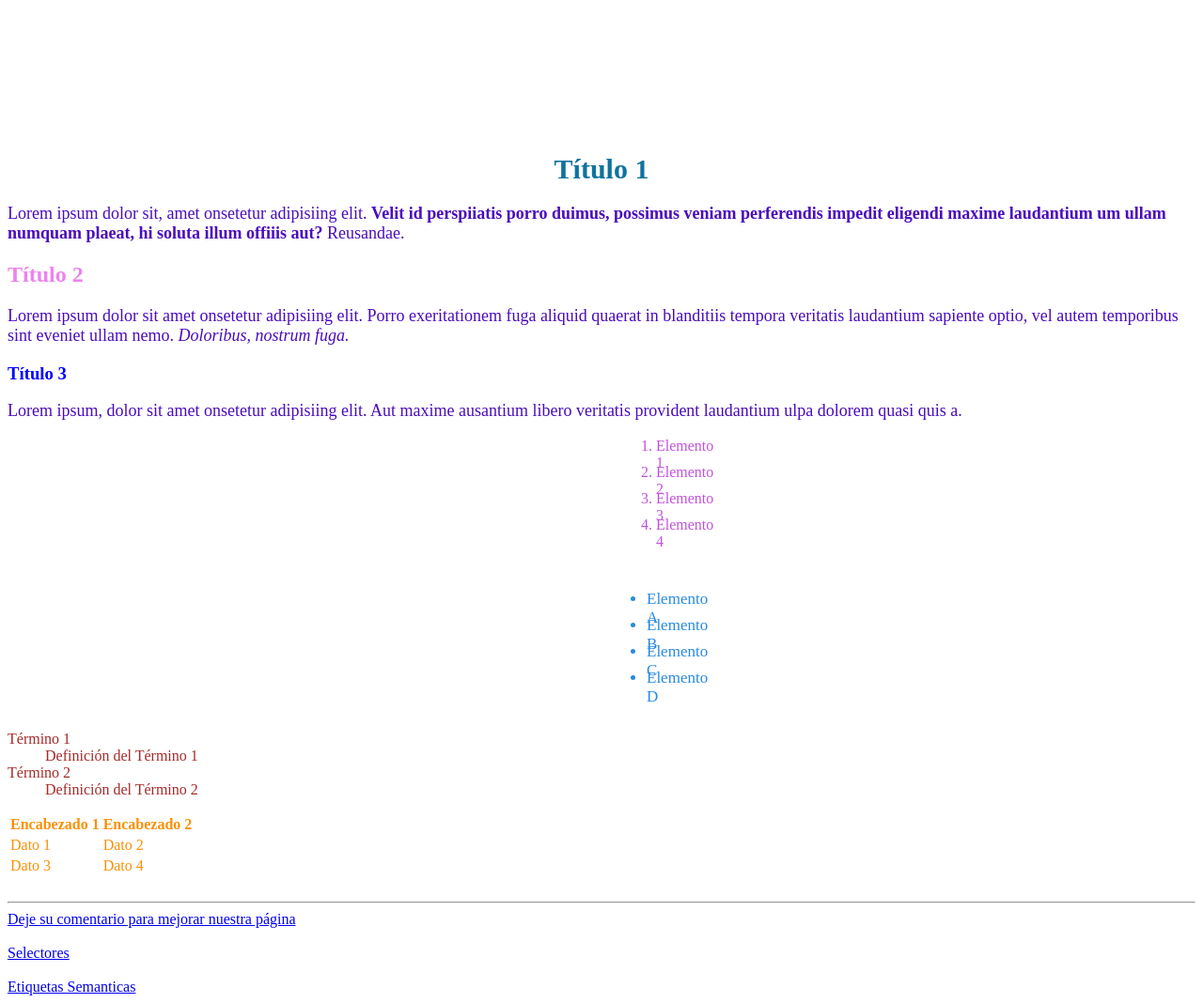
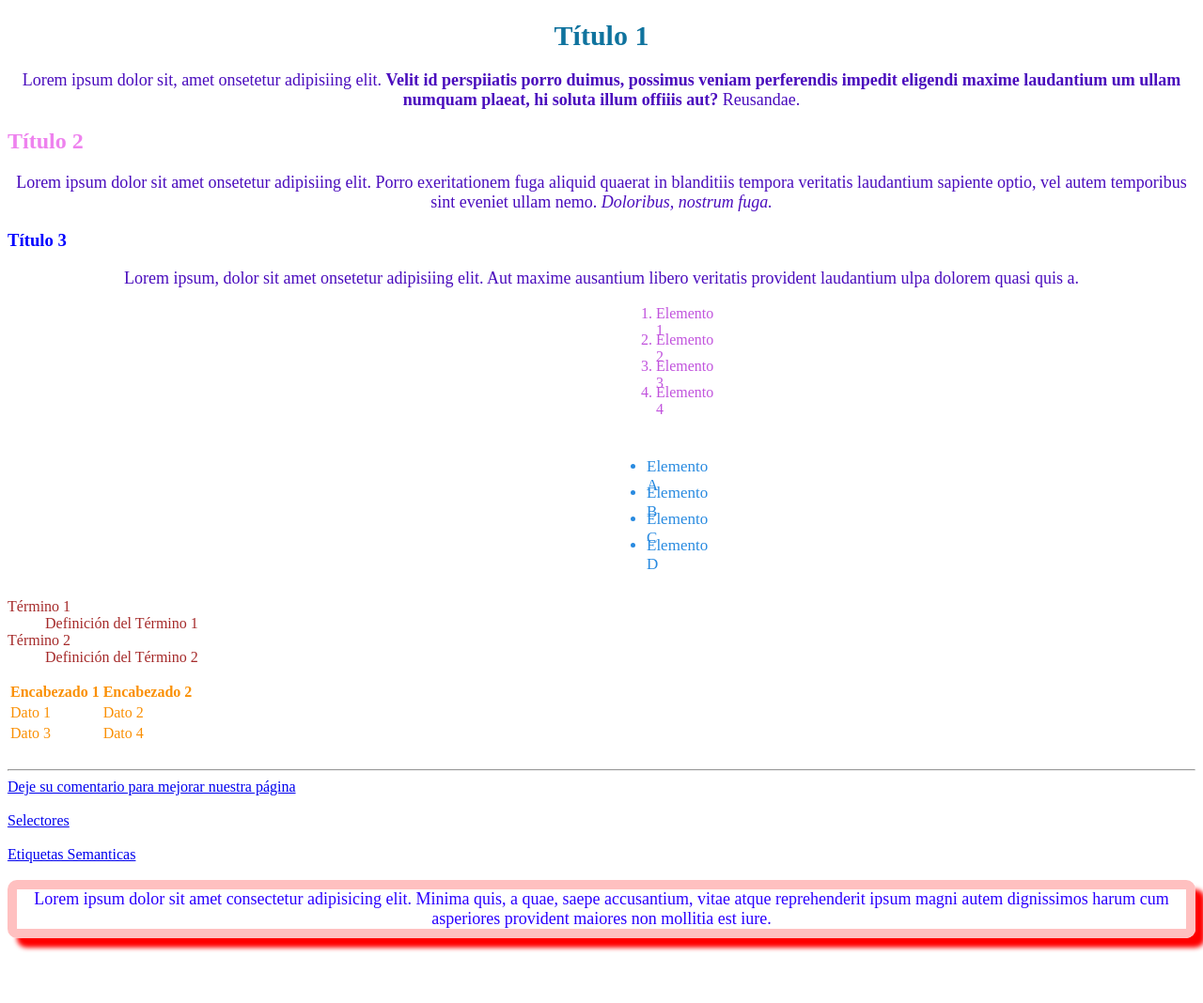
Before and after one commit to Gabriela-rodrigueez/Actividad-3, a plain HTML site: page index.html in a window 1280 px wide. Shown: the part 91-1159 px from the top of the page at 94% size. After the commit the page ends 1108 px from the top, so only its background shows below. Drawn offline with Linux system fonts and the light colour scheme.

Commit message:
Add files via upload

```diff
--- a/formulario.html
+++ b/formulario.html
@@ -58,19 +58,17 @@
 
             <!--Boton de envio-->
             <button type="submit">Enviar</button>
+            <br> <br>
 
+            <a href="index.html">Página pricipal</a>
         </form>
-         <br>
-        <a href="index.html">Página pricipal</a>
     </main>
-
-
-    <br>
+    <br> <br>
 
     <!--Final de una página-->
     <footer>
-        <p>&copy; 2024 </p>
-        Construido por Gabriela Rodríguez
+        <br>
+        <p>&copy; 2024 Construido por Gabriela Rodríguez</p>
     </footer>
 
 </body>
--- a/index.html
+++ b/index.html
@@ -12,11 +12,7 @@
 <body>
     <header>
         <h1>Mi página web</h1>
-        <nav>
-            <ul>
-
-            </ul>
-        </nav>
+        <br>
     </header>
     <h1>Título 1</h1>
     <p>Lorem ipsum dolor sit, amet onsetetur adipisiing elit. <strong>Velit id perspiiatis porro duimus, possimus veniam perferendis impedit eligendi maxime laudantium um ullam numquam plaeat, hi soluta illum offiiis aut?</strong> Reusandae.</p>
@@ -69,10 +65,14 @@
     </table>
     <br>
     <hr>
-    <a href="formulario.html">Deje su comentario para mejorar nuestra página</a>
+    <a href="formulario.html" target="_blank">Deje su comentario para mejorar nuestra página</a>
     <br> <br>
     <a href="selectores.html">Selectores</a>
     <br> <br>
     <a href="etiquetas_semanticas.html">Etiquetas Semanticas</a>
+
+    <div>
+        <p id="parrafo">Lorem ipsum dolor sit amet consectetur adipisicing elit. Minima quis, a quae, saepe accusantium, vitae atque reprehenderit ipsum magni autem dignissimos harum cum asperiores provident maiores non mollitia est iure.</p>
+    </div>
 </body>
 </html>
--- a/style.css
+++ b/style.css
@@ -16,6 +16,7 @@ h3 {
 p {
     color: rgb(74, 12, 189);
     font-size: 18px;
+    text-align: center;
 }
 
 ol{
@@ -143,3 +144,11 @@ footer{
     width: 20px;
     color: brown;
 }
+
+#parrafo{
+    color: rgb(43, 0, 255);
+    border: 10px solid rgb(255, 192, 192);
+    border-radius: 10px;
+    box-shadow: 10px 10px 5px red;
+
+}
```
